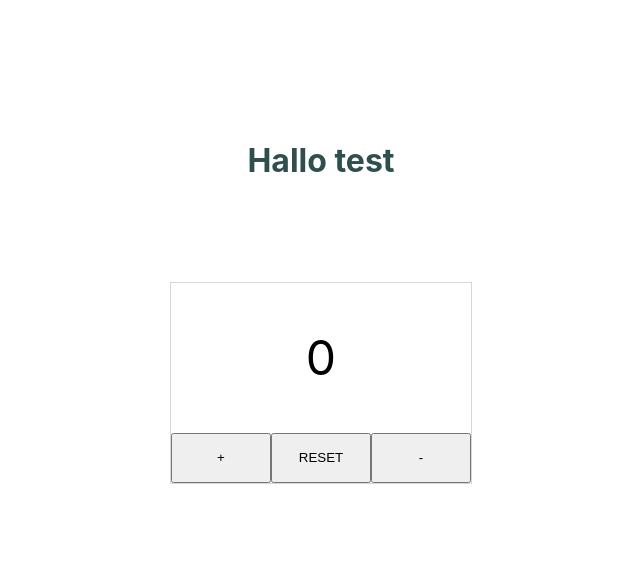
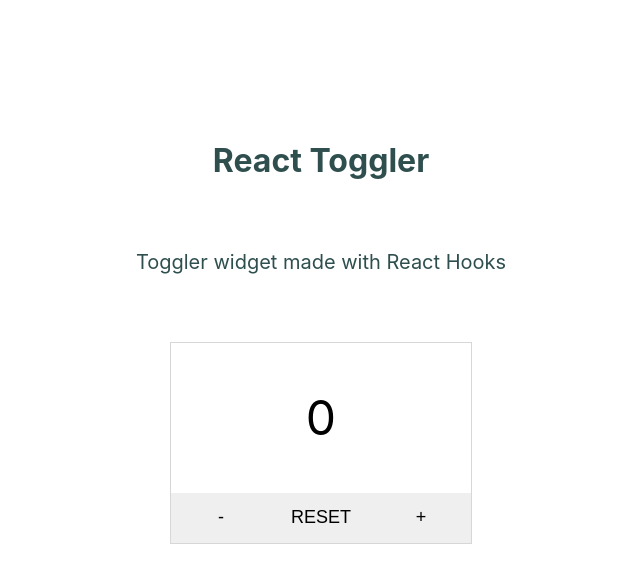
Before and after one commit to robhhr/redux-state-counter, a React (Create React App) app: page / in a window 1280 px wide. Shown: the top 582 px of the page, without its empty margins (319-959 px from the left). Built offline with nearby package versions, Linux system fonts and the light colour scheme.

Commit message:
add paragraph summary component

```diff
--- a/src/App.js
+++ b/src/App.js
@@ -3,11 +3,13 @@ import { Global, css } from "@emotion/core";
 import "./App.css";
 import Card from "./components/Card";
 import Number from "./components/Number/Number";
+import Paragraph from "./components/Paragraph/Paragraph";
 
 const App = () => {
   return (
     <>
       <Card />
+      <Paragraph text="Toggler widget made with React Hooks" />
       <Number />
     </>
   );
--- a/src/components/Card.js
+++ b/src/components/Card.js
@@ -6,7 +6,7 @@ import Title from "./Title/Title";
 const Card = () => {
   return (
     <div className="card">
-      <Title title={"Hallo test"} />
+      <Title title={"React Toggler"} />
     </div>
   );
 };
--- a/src/components/Number/Number.css
+++ b/src/components/Number/Number.css
@@ -1,7 +1,7 @@
 .number-container {
   width: 50%;
   min-width: 200px;
-  border: 1px solid #d7d7d7;
+  border: 0.5px solid #d7d7d7;
   margin: 0 auto;
 }
 
@@ -19,8 +19,10 @@
 }
 
 .buttons > * {
+  font-size: 16px;
   width: 33.33%;
   height: 50px;
+  border: none;
 }
 
 @media only screen and (min-width: 450px) {
@@ -32,4 +34,7 @@
   .number-container > p {
     font-size: 48px;
   }
+  .buttons > * {
+    font-size: 18px;
+  }
 }
--- a/src/components/Number/Number.js
+++ b/src/components/Number/Number.js
@@ -7,9 +7,9 @@ const Number = () => {
     <div className="number-container">
       <p>{number}</p>
       <div className="buttons">
+        <button onClick={() => isNumber(number - 1)}>-</button>
+        <button onClick={() => isNumber(0)}>RESET</button>
         <button onClick={() => isNumber(number + 1)}>+</button>
-        <button onClick={() => isNumber(0)}>RESET</button>
-        <button onClick={() => isNumber(number - 1)}>-</button>
       </div>
     </div>
   );
--- /dev/null
+++ b/src/components/Paragraph/Paragraph.css
@@ -0,0 +1,15 @@
+.paragraph {
+  width: 50%;
+  min-width: 200px;
+  margin: 0 auto;
+  padding-bottom: 40px;
+  line-height: 2;
+  color: darkslategray;
+}
+
+@media only screen and (min-width: 450px) {
+  .paragraph {
+    font-size: 20px;
+    padding-bottom: 60px;
+  }
+}
--- /dev/null
+++ b/src/components/Paragraph/Paragraph.js
@@ -0,0 +1,8 @@
+import React from "react";
+import "./Paragraph.css";
+
+const Paragraph = props => {
+  return <p className="paragraph">{props.text}</p>;
+};
+
+export default Paragraph;
--- a/src/components/Title/Title.css
+++ b/src/components/Title/Title.css
@@ -6,6 +6,6 @@
 @media only screen and (min-width: 450px) {
   .site-title {
     color: darkslategray;
-    padding: 120px 0 80px 0;
+    padding: 120px 0 40px 0;
   }
 }
```
